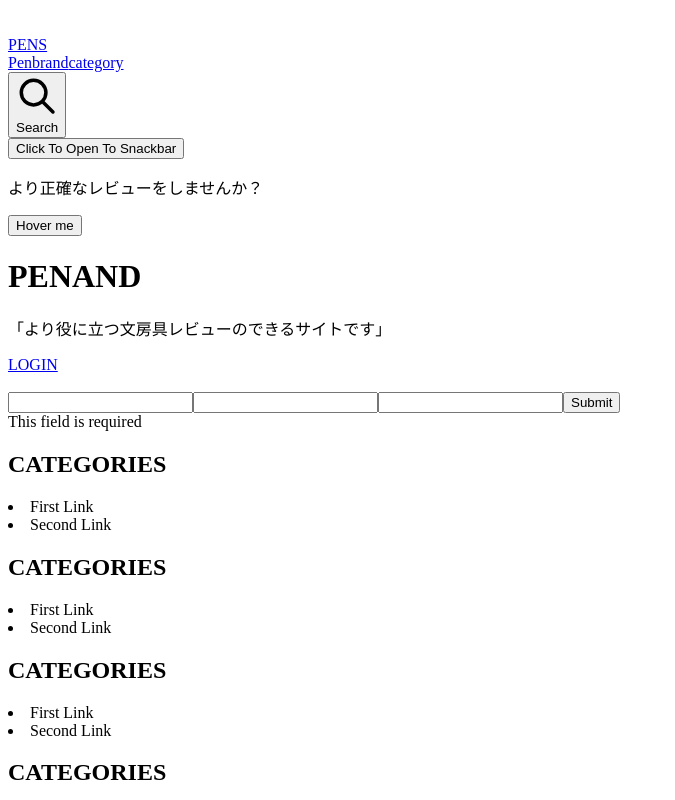
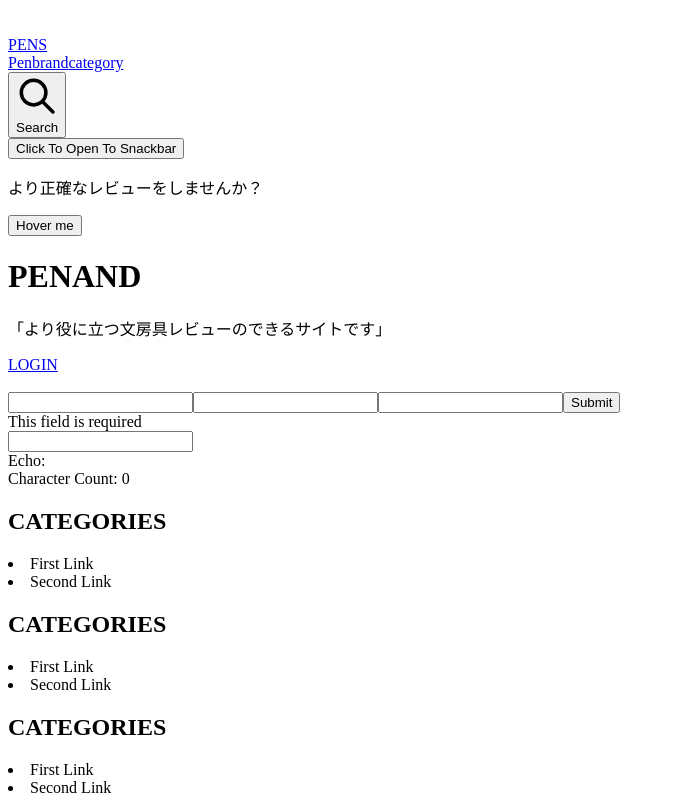
Before and after one commit to cota-eng/penand-by-next, a Next.js app: page / in a window 1280 px wide. Shown: the part 1240-2040 px from the top of the page, without its empty margins (0-675 px from the left). Built offline with nearby package versions, Linux system fonts and the light colour scheme.

Commit message:
test: add Recoil module

```diff
--- /dev/null
+++ b/components/CharacterCount.tsx
@@ -0,0 +1,24 @@
+import React from "react";
+import {
+  RecoilRoot,
+  atom,
+  selector,
+  useRecoilState,
+  useRecoilValue,
+} from "recoil";
+import { textState } from "../states/textState";
+
+const charCountState = selector({
+  key: "charCountState", // unique ID (with respect to other atoms/selectors)
+  get: ({ get }) => {
+    const text = get(textState);
+
+    return text.length;
+  },
+});
+const CharacterCount: React.FC = () => {
+  const count = useRecoilValue(charCountState);
+  return <>Character Count: {count}</>;
+};
+
+export default CharacterCount;
--- /dev/null
+++ b/components/CharacterCounter.tsx
@@ -0,0 +1,27 @@
+import React from "react";
+import {
+  RecoilRoot,
+  atom,
+  selector,
+  useRecoilState,
+  useRecoilValue,
+} from "recoil";
+
+import {textState} from '../states/textState'
+const CharacterCounter: React.FC = () => {
+  const [text, setText] = useRecoilState(textState);
+
+  const onChange = (event) => {
+    setText(event.target.value);
+  };
+
+  return (
+    <div>
+      <input type="text" value={text} onChange={onChange} />
+      <br />
+      Echo: {text}
+    </div>
+  );
+};
+
+export default CharacterCounter;
--- a/package.json
+++ b/package.json
@@ -26,6 +26,7 @@
         "react-scroll": "^1.8.2",
         "react-select": "^4.1.0",
         "recharts": "^2.0.7",
+        "recoil": "^0.1.3",
         "styled-components": "^5.2.1",
         "swr": "^0.4.2",
         "tailwindcss": "^2.0.3",
--- a/pages/_app.tsx
+++ b/pages/_app.tsx
@@ -1,7 +1,34 @@
-import { AppProps } from "next/app";
+import type { AppProps } from "next/app";
+import { useEffect } from "react";
 import "tailwindcss/tailwind.css";
-function MyApp({ Component, pageProps }: AppProps) {
-  return <Component {...pageProps} />;
+import {
+  RecoilRoot,
+  useSetRecoilState,
+  atom,
+  selector,
+  useRecoilState,
+  useRecoilValue,
+} from "recoil";
+import CharacterCounter from "../components/CharacterCounter";
+// function AppInit() {
+//     const setText = useSetRecoilState(textState);
+//     useEffect(() => {
+
+//     },[])
+// }
+
+function MyApp({ Component, pageProps, router }: AppProps) {
+  useEffect(() => {
+    if (router.pathname === "/login") return;
+    console.log("common func");
+  }, [router.pathname]);
+  return (
+    <RecoilRoot>
+      <Component {...pageProps} />
+      {/* <AppInit /> */}
+      <CharacterCounter />
+    </RecoilRoot>
+  );
 }
 
 export default MyApp;
--- a/pages/index.tsx
+++ b/pages/index.tsx
@@ -2,7 +2,16 @@ import Layout from "../components/Layout";
 import Top from "../components/Top";
 import { useEffect } from "react";
 import Router, { useRouter } from "next/router";
-
+import { textState } from "../states/textState";
+import {
+  RecoilRoot,
+  atom,
+  selector,
+  useRecoilState,
+  useRecoilValue,
+} from "recoil";
+import CharactorCounter from "../components/CharacterCounter";
+import CharacterCount from "../components/CharacterCount";
 const Home: React.FC = () => {
   //   useEffect(() => {
   //     const { pathname } = Router;
@@ -14,6 +23,8 @@ const Home: React.FC = () => {
     <>
       <Layout title="home">
         <Top />
+        <CharactorCounter />
+        <CharacterCount />
       </Layout>
     </>
   );
--- a/pages/login.tsx
+++ b/pages/login.tsx
@@ -1,7 +1,9 @@
 import Layout from "../components/Layout";
 import GoogleSocialAuth from "../components/Authentication/GoogleSocialAuth";
+import { useRequireLogin } from "../hooks/useRequireLogin";
 
 const login: React.FC = () => {
+  useRequireLogin();
   return (
     <Layout title="ログイン">
       <GoogleSocialAuth />
--- /dev/null
+++ b/states/textState.tsx
@@ -0,0 +1,12 @@
+import {
+  RecoilRoot,
+  atom,
+  selector,
+  useRecoilState,
+  useRecoilValue,
+} from "recoil";
+
+export const textState = atom({
+  key: "textState", // unique ID (with respect to other atoms/selectors)
+  default: "", // default value (aka initial value)
+});
```
Also changed, not shown: hooks/useRequireLogin.tsx (added, +8 -0 lines), 2 other files (tests, documents, lock files or other folders).
